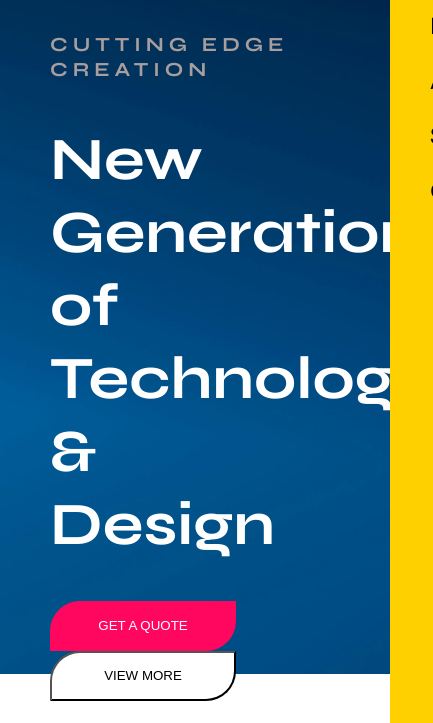
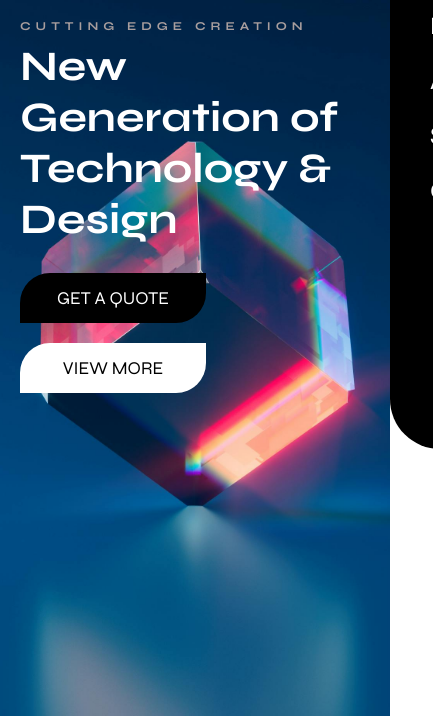
Before and after one commit to GajendraRao007/CrystCam-Website, a plain HTML site: page index.html in a window 390 px wide. Shown: the part 121-844 px from the top of the page, 433 px wide, since content can reach past the window. Drawn offline with Linux system fonts and the light colour scheme.

Commit message:
mobile sidebar code updated

```diff
--- a/style.css
+++ b/style.css
@@ -7,6 +7,7 @@ body{
     background-repeat: no-repeat;
     background-size: cover;
     font-family: "Syne", sans-serif;
+    background-position: center;
 }
 
 .header{
@@ -66,6 +67,7 @@ h5{
     font-size: 20px;
     letter-spacing: 5px;
     color: #A89E9E;
+    margin-bottom: -20px;
 }
 
 .herotxt{
@@ -77,11 +79,19 @@ h5{
     width: 186px;
     height: 50px;
     margin-right: 20px;
-    background-color: #ff075f;
+    background-color: #000000;
     color: white;
     border: none;
     border-top-left-radius: 30px;
     border-bottom-right-radius: 30px;
+    cursor: pointer;
+    font-family: "Syne", sans-serif;
+    font-size: 18px;
+}
+
+.btn1:hover{
+    background-color: #000622;
+    transition: ease-in-out .5s;
 }
 .btn2{
     width: 186px;
@@ -89,11 +99,27 @@ h5{
     background-color: #ffffff;
     border-top-left-radius: 30px;
     border-bottom-right-radius: 30px;
+    border: none;
+    cursor: pointer;
+    font-family: "Syne", sans-serif;
+    font-size: 18px;
+}
+
+.btn2:hover{
+    background-color: #A89E9E;
+    transition: ease-in-out .5s;
 }
 
 @media only screen and (max-width: 768px){
-   .header{
+
+    body{
+        background-size: cover;
+        background-position: center;
+    }
+
+    .header{
     width: 100%;
+    display: flex;
    }
 
    .logo{
@@ -101,9 +127,29 @@ h5{
     margin-left: 20px;
    }
 
-    #icon{
-        display: block;
-    }
+   #icon{
+    width: 50px;
+    display: block;
+    cursor: pointer;
+    margin-right: 20px;
+}
+h5{
+    font-size: 12px;
+}
+
+.container{
+    padding-left: 20px;
+    padding-right: 20px;
+    height: 85vh;
+}
+.herotxt{
+    font-size: 42px;
+    color: white;
+}
+
+.btn1{
+    margin-bottom: 20px;
+}
 
     li{
         float: none;
@@ -124,16 +170,19 @@ h5{
 
     .menu2{
         display: block;
+        color: white;
     }
 
     #sidebar{
-        height: 100%;
+        height: 500px;
         margin-top: 70px;
         width: 300px;
-        background-color: rgb(255, 208, 0);
+        background-color: black;
         transition: ease-in-out 1s;
         position: fixed;
         right: -300px;
+        border-top-left-radius: 50px;
+        border-bottom-left-radius: 50px;
 
     }
 
```
